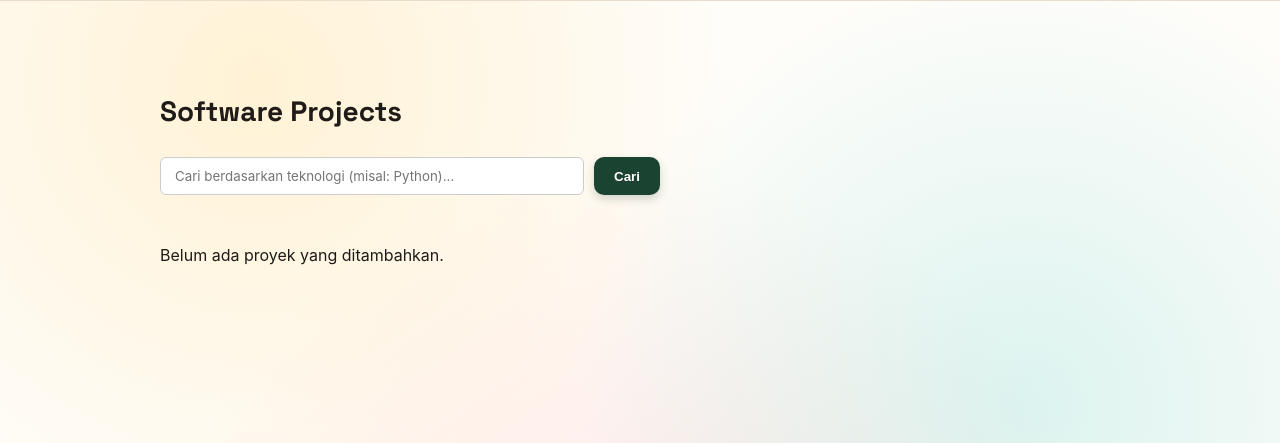
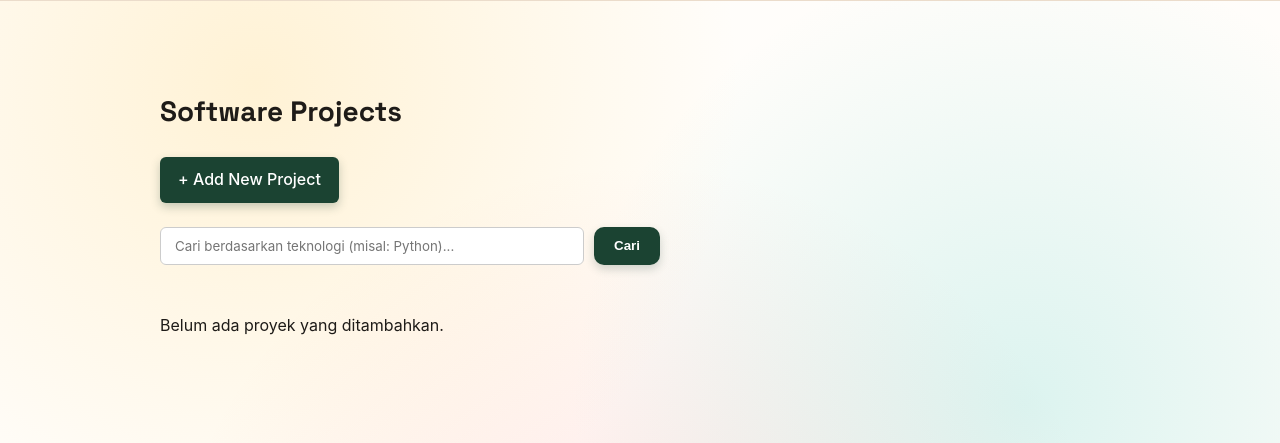
Before and after one commit to fannylaa/myportofolio, a Django app: page /projects/ in a window 1280 px wide. Shown: the part 75-518 px from the top of the page. Run offline with Django 5.2, Linux system fonts and the light colour scheme; data that the repository does not hold is empty.

Commit message:
feat: add create project button and fix projects template layout

```diff
--- a/templates/projects.html
+++ b/templates/projects.html
@@ -10,6 +10,13 @@
         <section class="details-section">
             <div class="container">
                 <h2 class="section-title">Software Projects</h2>
+
+                <div style="margin-bottom: 1.5rem;">
+                    <a href="{% url 'main:create_project' %}" class="button button-primary" style="display: inline-block; padding: 10px 18px; background-color: #1b4332; color: white; border-radius: 6px; text-decoration: none; font-weight: 500;">
+                        + Add New Project
+                    </a>
+                </div>
+
                 <form method="GET" action="{% url 'main:show_projects' %}" style="margin-bottom: 2rem; display: flex; gap: 10px; max-width: 500px;">
                     <input type="text" name="tech" value="{{ selected_tech }}" placeholder="Cari berdasarkan teknologi (misal: Python)..." style="padding: 10px 14px; border-radius: 6px; border: 1px solid #ccc; flex: 1; font-family: inherit;">
                    <button type="submit" class="search-button">Cari</button>
```
